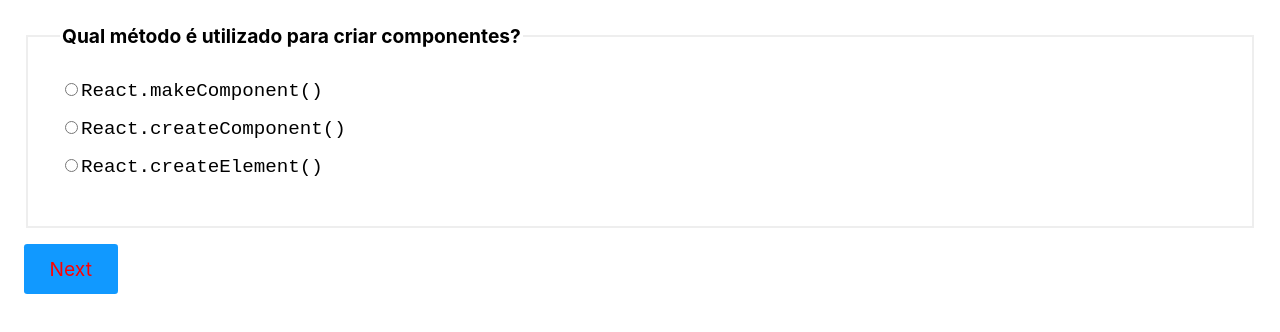
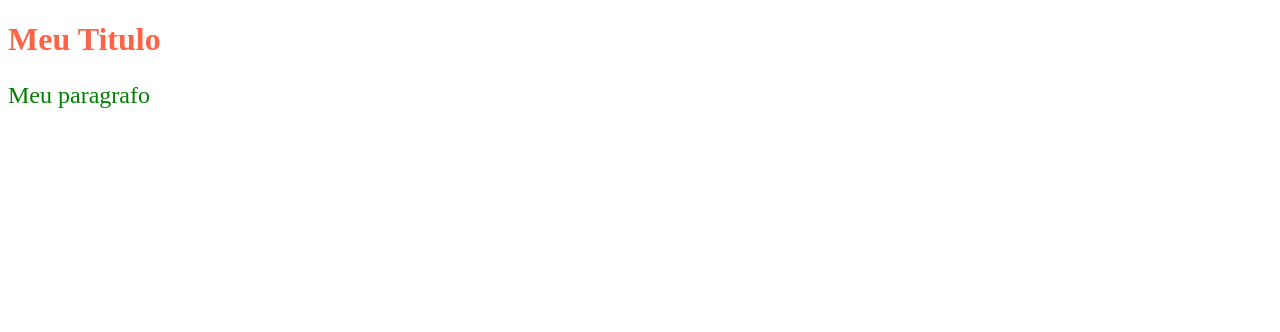
Before and after one commit to ederpagliotto/aulas, a React (Create React App) app: page / in a window 1280 px wide. Shown: the top 332 px of the page. Built offline with nearby package versions, Linux system fonts and the light colour scheme.

Commit message:
css components

```diff
--- a/package.json
+++ b/package.json
@@ -9,6 +9,7 @@
     "react": "^18.2.0",
     "react-dom": "^18.2.0",
     "react-scripts": "5.0.1",
+    "styled-components": "^5.3.6",
     "web-vitals": "^2.1.4"
   },
   "scripts": {
--- a/public/index.html
+++ b/public/index.html
@@ -13,7 +13,9 @@
       user's mobile device or desktop. See https://developers.google.com/web/fundamentals/web-app-manifest/
     -->
   <link rel="manifest" href="%PUBLIC_URL%/manifest.json" />
-  <link rel="stylesheet" href="%PUBLIC_URL%/style.css" />
+  <!--
+    <link rel="stylesheet" href="%PUBLIC_URL%/style.css" />
+  -->
 
   <!--
       Notice the use of %PUBLIC_URL% in the tags above.
--- a/src/App.js
+++ b/src/App.js
@@ -1,93 +1,23 @@
 import React from 'react';
-import Radio from './Radio';
-import styles from './components/Button.module.css';
+import styled from 'styled-components';
 
-const perguntas = [
-  {
-    pergunta: 'Qual método é utilizado para criar componentes?',
-    options: [
-      'React.makeComponent()',
-      'React.createComponent()',
-      'React.createElement()',
-    ],
-    resposta: 'React.createElement()',
-    id: 'p1',
-  },
-  {
-    pergunta: 'Como importamos um componente externo?',
-    options: [
-      'import Component from "./Component"',
-      'require("./Component")',
-      'import "./Component"',
-    ],
-    resposta: 'import Component from "./Component"',
-    id: 'p2',
-  },
-  {
-    pergunta: 'Qual hook não é nativo?',
-    options: ['useEffect()', 'useFetch()', 'useCallback()'],
-    resposta: 'useFetch()',
-    id: 'p3',
-  },
-  {
-    pergunta: 'Qual palavra deve ser utilizada para criarmos um hook?',
-    options: ['set', 'get', 'use'],
-    resposta: 'use',
-    id: 'p4',
-  },
-];
+const Titulo = styled.h1`
+  font-size: 2rem;
+  color: tomato;
+`;
 
-function App() {
-  const [respostas, setRespostas] = React.useState({
-    p1: '',
-    p2: '',
-    p3: '',
-    p4: '',
-  });
+const Paragrafo = styled.p`
+  font-size: 1.5rem;
+  color: green;
+`;
 
-  const [slide, setSlide] = React.useState(0);
-  const [resultado, setResultado] = React.useState(null);
-
-  function handleChange({ target }) {
-    setRespostas({ ...respostas, [target.id]: target.value });
-  }
-
-  function resultadoFinal() {
-    const corretas = perguntas.filter(
-      ({ id, resposta }) => respostas[id] === resposta,
-    );
-    setResultado(`Voce acertou: ${corretas.length} de ${perguntas.length}`);
-  }
-
-  function handleClick() {
-    if (slide < perguntas.length - 1) {
-      setSlide(slide + 1);
-    } else {
-      setSlide(slide + 1);
-      resultadoFinal();
-    }
-  }
-
+const App = () => {
   return (
-    <form onSubmit={(event) => event.preventDefault()}>
-      {perguntas.map((pergunta, index) => (
-        <Radio
-          active={slide === index}
-          key={pergunta.id}
-          {...pergunta}
-          value={respostas[pergunta.id]}
-          onChange={handleChange}
-        />
-      ))}
-      {resultado ? (
-        <p>{resultado}</p>
-      ) : (
-        <button className={styles.button} onClick={handleClick}>
-          Next
-        </button>
-      )}
-    </form>
+    <div>
+      <Titulo>Meu Titulo</Titulo>
+      <Paragrafo>Meu paragrafo</Paragrafo>
+    </div>
   );
-}
+};
 
 export default App;
--- a/src/Radio.js
+++ /dev/null
@@ -1,33 +0,0 @@
-import React from 'react';
-
-const Radio = ({ pergunta, options, onChange, value, id, active }) => {
-  if (active === false) return null;
-  return (
-    <fieldset
-      style={{
-        padding: '2rem',
-        marginBottom: '1rem',
-        border: '2px solid #eee',
-      }}
-    >
-      <legend style={{ fontWeight: 'bold' }}>{pergunta}</legend>
-      {options.map((option) => (
-        <label
-          key={option}
-          style={{ marginBottom: '1rem', fontFamily: 'monospace' }}
-        >
-          <input
-            type="radio"
-            id={id}
-            onChange={onChange}
-            checked={value === option}
-            value={option}
-          />
-          {option}
-        </label>
-      ))}
-    </fieldset>
-  );
-};
-
-export default Radio;
--- a/src/components/Button.module.css
+++ /dev/null
@@ -1,3 +0,0 @@
-button {
-  color: red;
-}
```
Also changed, not shown: 1 other file (tests, documents, lock files or other folders).
